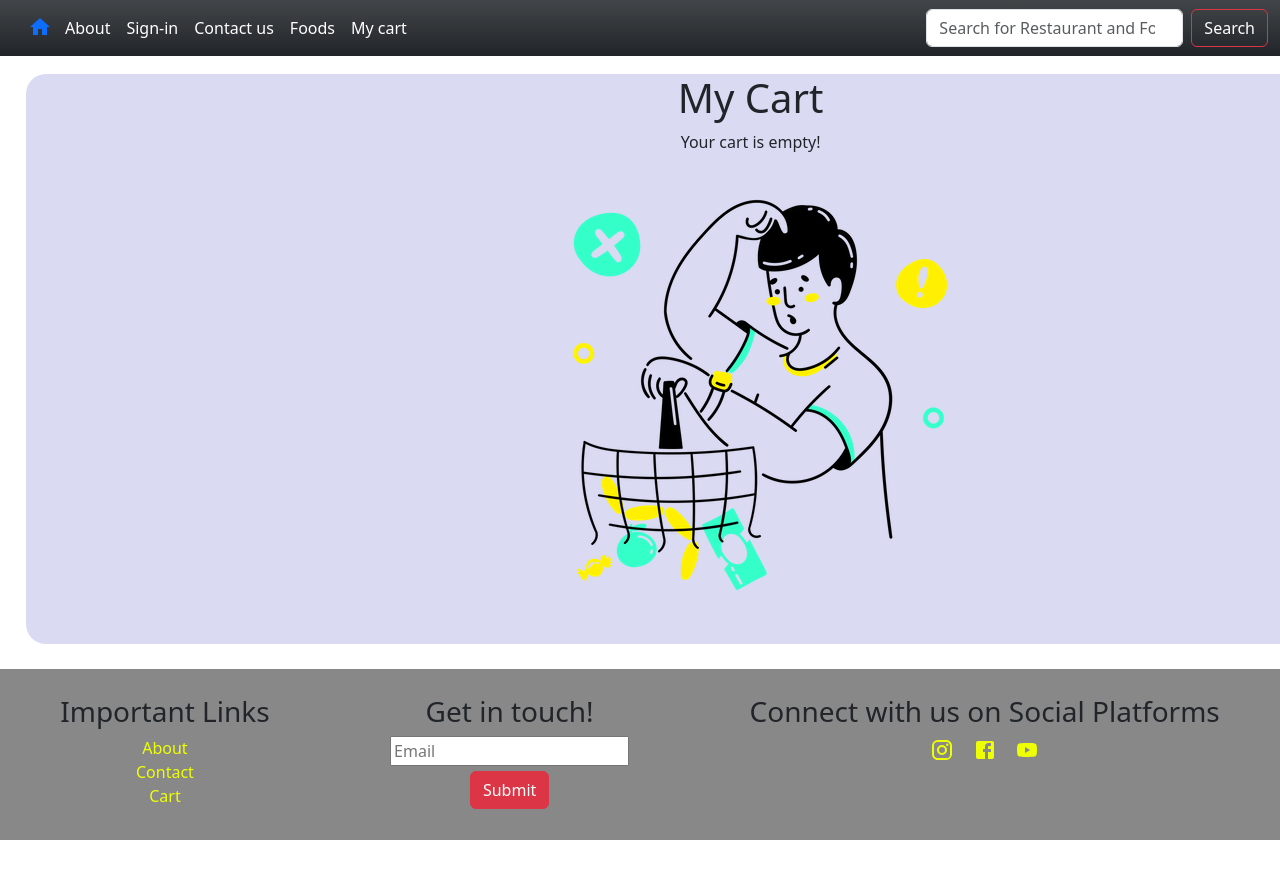
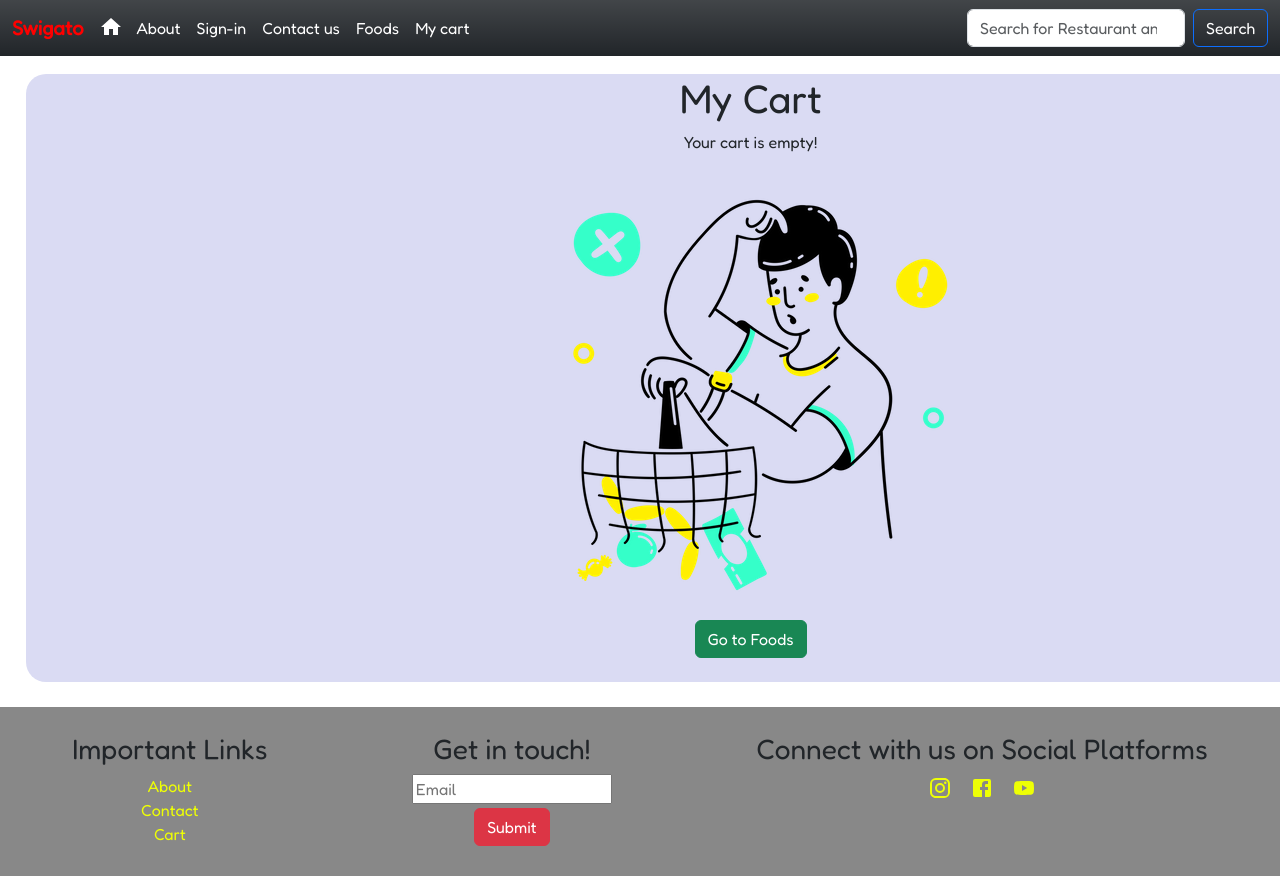
Before and after one commit to anupsinh16/Project_Swigato, a React (Vite) app: page /cart in a window 1280 px wide. Shown: the top 876 px of the page. Before the commit the page ends 840 px from the top, so only its background shows below. Built offline with nearby package versions, Linux system fonts and the light colour scheme.

Commit message:
Completed Frontend

```diff
--- a/index.html
+++ b/index.html
@@ -2,9 +2,9 @@
 <html lang="en">
   <head>
     <meta charset="UTF-8" />
-    <link rel="icon" type="image/svg+xml" href="/vite.svg" />
+    <link rel="icon" type="image/svg+xml" href="/images/S_sym.png" />
     <meta name="viewport" content="width=device-width, initial-scale=1.0" />
-    <title>Vite + React</title>
+    <title>Swigato</title>
     <link rel="preconnect" href="https://fonts.googleapis.com">
     <link rel="preconnect" href="https://fonts.gstatic.com" crossorigin>
     <link href="https://fonts.googleapis.com/css2?family=Fredoka&display=swap" rel="stylesheet">
@@ -12,6 +12,8 @@
     <script src="//ajax.googleapis.com/ajax/libs/jquery/1.11.0/jquery.min.js"></script>
   <script src="//netdna.bootstrapcdn.com/bootstrap/3.1.1/js/bootstrap.min.js"></script>
   <!-- <link rel="stylesheet" type="text/css" href="//netdna.bootstrapcdn.com/bootstrap/3.1.1/css/bootstrap.min.css"/> -->
+  <link href="https://stackpath.bootstrapcdn.com/bootstrap/5.3.0/css/bootstrap.min.css" rel="stylesheet">
+  <script src="https://stackpath.bootstrapcdn.com/bootstrap/5.3.0/js/bootstrap.bundle.min.js"></script>
 
 
     </head>
--- a/src/App.css
+++ b/src/App.css
@@ -15,7 +15,9 @@
   border: 2px ;
   margin: 0.2%;
 }
-
+*{
+  font-family: fredoka;
+}
 
 
 div.background{
--- a/src/cart.jsx
+++ b/src/cart.jsx
@@ -3,6 +3,7 @@ import { useState,useContext,createContext } from 'react';
 import './App.css'
 import { foodinfo } from './Routingapp';
 import DeleteIcon from '@mui/icons-material/Delete';
+import { NavLink } from 'react-router-dom';
 
 
 
@@ -59,7 +60,8 @@ function Cartt() {
       {cartitem.length === 0 ? (
         <>
         <p>Your cart is empty!</p>
-        <img src='/images/empty-cart.webp'></img>
+        <img src='/images/empty-cart.webp'></img><br/>
+        <NavLink to={"/foods"}><button className='btn btn-success'>Go to Foods</button></NavLink>
         </>
       ) : (
         <>
@@ -83,7 +85,7 @@ function Cartt() {
         ))}
         </div>
         <div>
-        <span style={{border:"solid 0px",borderRadius:"5px" ,backgroundColor:"yellow",padding:"0.5%",}}>Your Total Bill : {tot}</span><br/><br/>
+        <span style={{border:"solid 0px",borderRadius:"5px" ,backgroundColor:"yellow",padding:"0.5%",}}>Your Total Bill : Rs. {tot}</span><br/><br/>
         <button className='btn btn-success' onClick={placeorder}>Place Order</button>
       </div>
         </>
--- a/src/content2.jsx
+++ b/src/content2.jsx
@@ -118,7 +118,7 @@ export default function ButtonBaseDemo() {
             <div className='inbg'>
               <br/> <br/> <br/>
             <img src='/images\SWIGATO.png ' style={{width:"50%",maxWidth:"500px", objectFit:"contain"}}></img>
-                <h3>Just Order and Chill !!!</h3>
+                <h3 >Just Order and Chill !!!</h3>
                     <br/>
 
 
--- a/src/foods.jsx
+++ b/src/foods.jsx
@@ -4,6 +4,7 @@ import viteLogo from '/vite.svg'
 import './App.css'
 import { useContext,createContext,useEffect } from 'react'
 import { foodinfo } from './Routingapp';
+import { NavLink } from 'react-router-dom'
 
 
 const food = [{
@@ -208,8 +209,14 @@ function Foods() {
           </div>
 
         ))}
+
+    <div style={{marginTop:"2%",marginBottom:"1%"}}>
+      <a href={"/cart"}><button className='btn btn-success'>Go to Cart</button></a>
+    </div>
+    <br/>
       </div>
     </div>
+
 
     </>
     </foodinfo.Provider>
--- a/src/navbar.jsx
+++ b/src/navbar.jsx
@@ -10,14 +10,15 @@ function Navbar() {
   return (
     <>
 <nav className="navbar navbar-expand-lg fixed-top bg-dark bg-gradient"  id='nav' >
+
   <div className="container-fluid ">
-    <NavLink className="navbar-brand " to="/" style={{color : 'red', fontFamily : 'Fredoka'}}><b></b> </NavLink>
+  <NavLink className="navbar-brand " to="/" style={{color : 'red', fontFamily : 'Fredoka'}}><b>Swigato</b> </NavLink>
     <button className="navbar-toggler" type="button" data-bs-toggle="collapse" data-bs-target="#navbarSupportedContent" aria-controls="navbarSupportedContent" aria-expanded="false" aria-label="Toggle navigation">
-      <span className="navbar-toggler-icon"></span>
+      <span className="navbar-toggler-icon"> </span>
     </button>
     <div className="collapse navbar-collapse" id="navbarSupportedContent" >
       <ul className="navbar-nav me-auto mb-2 mb-lg-0 me-2">
-        <li style={{color:"red",marginTop:"5px",marginRight:"5px"}}><NavLink to='/'><HomeIcon/></NavLink></li>
+        <li style={{color:"red",marginTop:"5px",marginRight:"5px"}}><NavLink to='/'><HomeIcon style={{color:"white"}}/></NavLink></li>
         <li className="nav-item">
           <NavLink className="nav-link active" aria-current="page" to="/about" id='nit' >About</NavLink>
         </li>
@@ -48,7 +49,7 @@ function Navbar() {
       </ul>
       <form className="d-flex" role="search">
         <input className="form-control me-2" type="search" placeholder="Search for Restaurant and Food" aria-label="Search"/>
-        <button className="btn btn-outline-danger" type="submit" style={{color:"white"}}>Search</button>
+        <button className="btn btn-outline-primary" type="submit" style={{color:"white"}}>Search</button>
       </form>
     </div>
   </div>
```
Also changed, not shown: images/S_sym.png (added).
